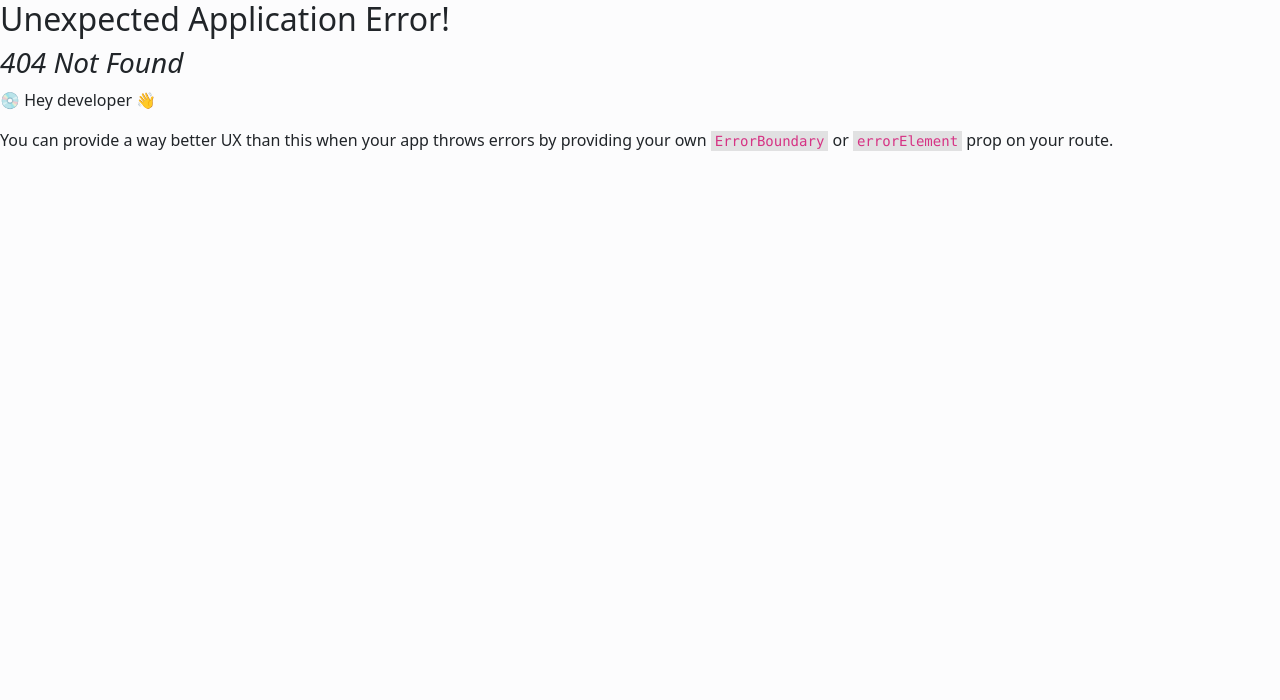
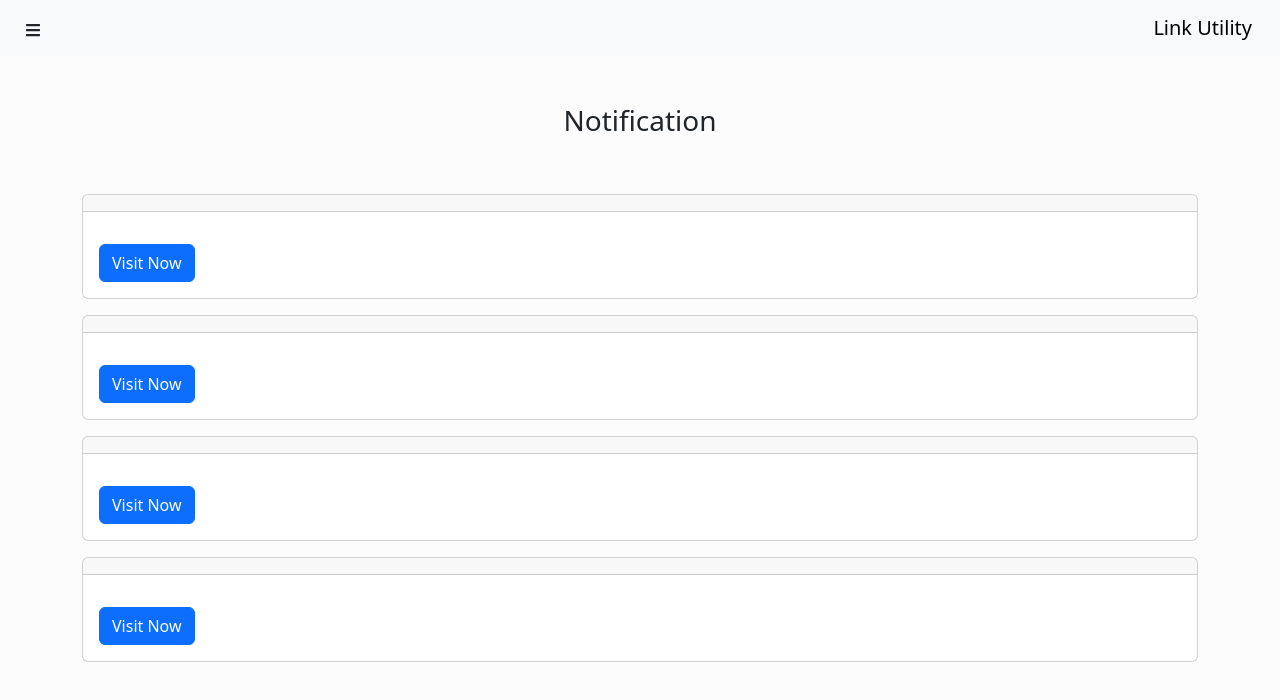
Before and after one commit to Abanoub-Abd-Elmessih/Link-Utility, a React (Vite) app: page /notification in a window 1280 px wide. Before the commit this address had no page. Shown: the top 700 px of the page. Built offline with nearby package versions, Linux system fonts and the light colour scheme.

Commit message:
Add Notification Page

```diff
--- a/src/App.tsx
+++ b/src/App.tsx
@@ -5,6 +5,7 @@ import Layout from './Pages/Layout/Layout';
 import Icons from './Pages/Icons/Icons';
 import Animation from './Pages/Animation/Animation';
 import Validation from './Pages/Validation/Validation';
+import Notification from './Pages/Notification/Notification';
 
 function App() {
   const router = createBrowserRouter([
@@ -13,6 +14,7 @@ function App() {
     {path:'icons' , element:<Icons/>},
     {path:'animation' , element:<Animation/>},
     {path:'validation' , element:<Validation/>},
+    {path:'notification' , element:<Notification/>},
   ]}
   ])
   return (
--- a/src/Components/offcanvas/OffcanvasComp.tsx
+++ b/src/Components/offcanvas/OffcanvasComp.tsx
@@ -76,8 +76,12 @@ export default function OffcanvasComp() {
               />
               <AccordionItemComp
                 eventKey="2"
-                title="Package #3"
-                content={`Google`}
+                title="Notification"
+                content={
+                  <ol className="d-flex flex-column gap-3">
+                    <ListItem to={'/notification'} text="Notification" onClick={handleClose}/>
+                  </ol>
+                }
               />
             </Accordion>
           </main>
--- /dev/null
+++ b/src/Pages/Notification/Notification.tsx
@@ -0,0 +1,32 @@
+import React from 'react'
+import { linkData } from '../../data/linkData';
+import { Container } from 'react-bootstrap';
+import CardComp from '../../Components/CardComp/CardComp';
+
+export default function Notification() {
+    const NotificationCard = linkData.filter((item) => item.category === "Notification");
+
+    return (
+        <Container>
+        <p className="h3 text-center py-5">Notification</p>
+        <ul className="list-unstyled">
+          {NotificationCard.map((card, index) => (
+            <li key={index} className="mb-3">
+              <CardComp
+                header={card.header}
+                text={card.text}
+                go={
+                  <a
+                    href={card.url}
+                    target="_blank"
+                  >
+                    Visit Now
+                  </a>
+                }
+              />
+            </li>
+          ))}
+        </ul>
+      </Container>
+      )
+}
--- a/src/data/linkData.ts
+++ b/src/data/linkData.ts
@@ -121,8 +121,27 @@ export const linkData = [
       text: "Simple validation utilities for common input types like email and URLs.",
       url: "https://github.com/validatorjs/validator.js",
     },
+    // **************** Notification ***********************
     {
-      category: "Validation",
+      category: "Notification",
+      header: "",
+      text: "",
+      url: "",
+    },
+    {
+      category: "Notification",
+      header: "",
+      text: "",
+      url: "",
+    },
+    {
+      category: "Notification",
+      header: "",
+      text: "",
+      url: "",
+    },
+    {
+      category: "Notification",
       header: "",
       text: "",
       url: "",
```
